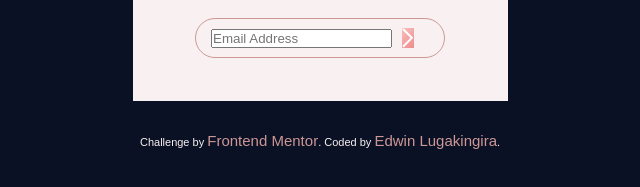
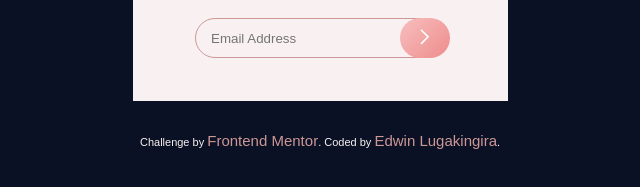
Before and after one commit to kaigwa/base-apparel-coming-soon-master, a plain HTML site: page index.html in a window 1280 px wide. Shown: the part 611-798 px from the top of the page, without its empty margins (320-960 px from the left). Drawn offline with Linux system fonts and the light colour scheme.

Commit message:
new features

```diff
--- a/index.css
+++ b/index.css
@@ -109,15 +109,35 @@ body{
   padding-left: 15px;
 }
 
+input[type='email']{
+  border: none;
+  height: 40px;
+  width: 172px;
+  background-color: transparent;
+  color: hsl(0, 36%, 70%);
+}
+
+input[type='email']::after{
+  border: none;
+}
+
 /* icons design section */
 .hidden {
   display: none;
 }
 
 .arrow{
-  /* width: 30px;
-  height: 40px; */
+  width: 50px;
+  height: 40px;
+  border: none;
+  border-radius: 20px;
+  position: relative;
+  left: 3%;
   background: linear-gradient(135deg, hsl(0, 80%, 86%), hsl(0, 74%, 74%));
+}
+
+.arrow img{
+  transform: scale(0.8);
 }
 
 /* creator and coder design section */
--- a/index.html
+++ b/index.html
@@ -33,8 +33,12 @@
       <!-- email input field  -->
       <div class="input">
         <input type="email" placeholder="Email Address" required>
+
         <img class="error hidden" src="./images/icon-error.svg" alt="icon">
-        <img class="arrow" src="./images/icon-arrow.svg" alt="arrow">
+
+        <button class="arrow">
+          <img src="./images/icon-arrow.svg" alt="arrow">
+        </button>
       </div>
     </div>
 
```
